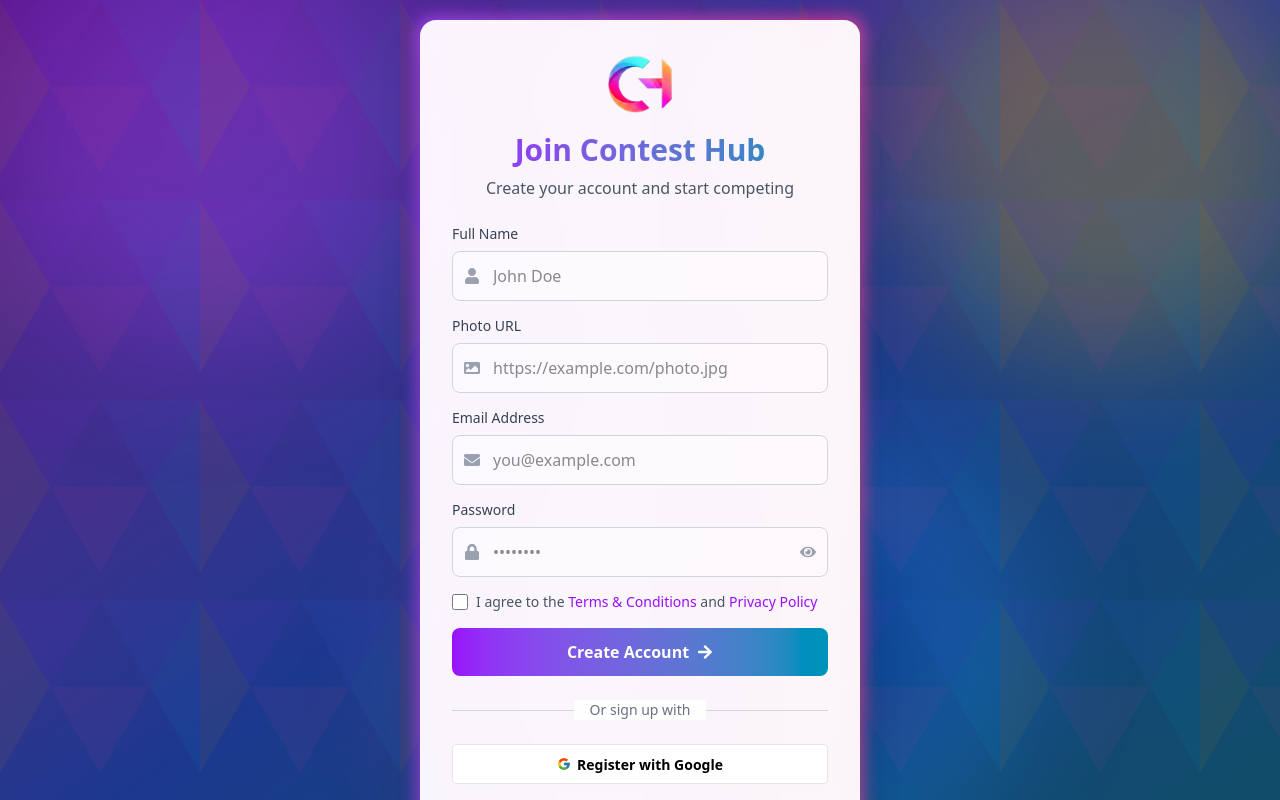
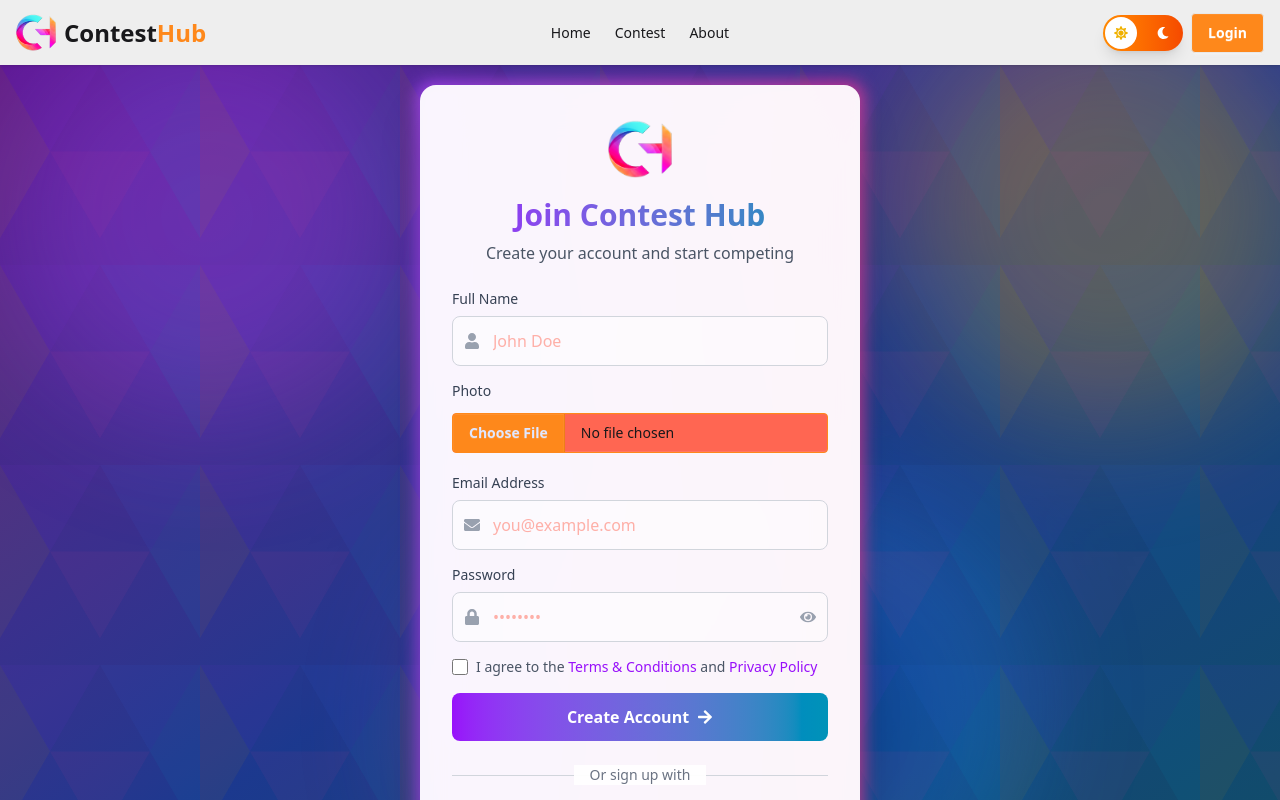
Before and after one commit to rashel-dev/ContestHub-client, a React (Vite) app: page /register in a window 1280 px wide. Shown: the top 800 px of the page. Built offline with nearby package versions, Linux system fonts and the light colour scheme; no server answers.

Commit message:
feat: add functionality for upload user image to imgbb and get the image url then send the user name and image url to the firebase and than show the user name and image in the UI

```diff
--- a/src/Components/Shared/Footer.jsx
+++ b/src/Components/Shared/Footer.jsx
@@ -8,7 +8,7 @@ const Footer = () => {
     const currentYear = new Date().getFullYear();
 
     return (
-        <footer className="bg-base-200 mt-20">
+        <footer className="bg-base-200">
             {/* Main Footer Content */}
             <div className="max-w-7xl mx-auto px-4 py-12">
                 <div className="grid grid-cols-1 md:grid-cols-2 lg:grid-cols-4 gap-8">
--- a/src/Components/Shared/Navbar.jsx
+++ b/src/Components/Shared/Navbar.jsx
@@ -65,7 +65,7 @@ const Navbar = () => {
     );
 
     return (
-        <div className="navbar bg-base-100 shadow-sm px-4 sticky top-0 z-50">
+        <div className="navbar bg-base-300 shadow-sm px-4 sticky top-0 z-50 ">
             <div className="navbar-start">
                 <div className="dropdown">
                     <div tabIndex={0} role="button" className="btn btn-ghost lg:hidden">
--- a/src/Context/AuthProvider.jsx
+++ b/src/Context/AuthProvider.jsx
@@ -1,6 +1,6 @@
 import React, { useEffect, useState } from "react";
 import { AuthContext } from "../Context/AuthContext";
-import { createUserWithEmailAndPassword, GoogleAuthProvider, onAuthStateChanged, signInWithEmailAndPassword, signInWithPopup, signOut } from "firebase/auth";
+import { createUserWithEmailAndPassword, GoogleAuthProvider, onAuthStateChanged, signInWithEmailAndPassword, signInWithPopup, signOut, updateProfile } from "firebase/auth";
 import { auth } from "../Firebase/firebase.init";
 const googleProvider = new GoogleAuthProvider();
 
@@ -32,6 +32,11 @@ const AuthProvider = ({ children }) => {
         return signOut(auth);
     };
 
+    //update user profile
+    const updateUserProfile = (profile) => {
+        return updateProfile(auth.currentUser, profile);
+    }
+
 
     //observe current user
     useEffect(() => {
@@ -54,6 +59,8 @@ const AuthProvider = ({ children }) => {
         registerUser,
         signInUser,
         logOut,
+        updateUserProfile,
+
     };
 
     return <AuthContext value={authInfo}>{children}</AuthContext>;
--- a/src/Layout/AuthLayout.jsx
+++ b/src/Layout/AuthLayout.jsx
@@ -1,10 +1,14 @@
 import React from 'react';
 import { Outlet } from 'react-router';
+import Navbar from '../Components/Shared/Navbar';
+import Footer from '../Components/Shared/Footer';
 
 const AuthLayout = () => {
     return (
         <div>
+            <Navbar></Navbar>
             <Outlet></Outlet>
+            <Footer></Footer>
         </div>
     );
 };
--- a/src/Pages/Auth/Register.jsx
+++ b/src/Pages/Auth/Register.jsx
@@ -1,18 +1,18 @@
 import React, { useState } from "react";
-import { FaUser, FaEnvelope, FaLock, FaEye, FaEyeSlash, FaImage, FaTrophy, FaArrowRight, FaGoogle } from "react-icons/fa";
+import { FaUser, FaEnvelope, FaLock, FaEye, FaEyeSlash, FaArrowRight } from "react-icons/fa";
 import logoImg from "../../assets/logo.PNG";
 import { Link, useNavigate } from "react-router";
 import { useForm } from "react-hook-form";
-import { FcGoogle } from "react-icons/fc";
 import SocialLogin from "../../Components/ui/SocialLogin";
 import useAuth from "../../Hooks/useAuth";
 import { toast } from "react-toastify";
+import axios from "axios";
 
 export default function RegisterPage() {
     const [showPassword, setShowPassword] = useState(false);
     const [isHovered, setIsHovered] = useState(false);
     const navigate = useNavigate();
-    const { registerUser } = useAuth();
+    const { registerUser, updateUserProfile } = useAuth();
 
     const {
         register,
@@ -22,11 +22,38 @@ export default function RegisterPage() {
 
     const handleRegistration = (data) => {
         const { email, password } = data;
+
         registerUser(email, password)
             .then((result) => {
-                console.log(result.user);
-                toast.success("Account created successfully");
-                navigate("/");
+                console.log(result);
+
+                //1. get the photo file by react hook form
+                const profileImage = data.photo[0];
+
+                //2. prepare form data for uploading image to imgbb
+                const formData = new FormData();
+                formData.append("image", profileImage);
+
+                //3. upload image to imgbb server
+                axios.post(`https://api.imgbb.com/1/upload?key=${import.meta.env.VITE_IMAGE_HOST_KEY}`, formData).then((res) => {
+                    console.log(res.data);
+
+                    //4. update user profile with name and photoURL
+                    const userProfile = {
+                        displayName: data.name,
+                        photoURL: res.data.data.url,
+                    };
+                    updateUserProfile(userProfile)
+                    .then(() => {
+                        toast.success("Account created successfully");
+                        navigate("/");
+                    })
+                    .catch((error) => {
+                        // console.log(error);
+                        toast.error(error.message);
+                    })
+                });
+
             })
             .catch((error) => {
                 if (error.code === "auth/email-already-in-use") {
@@ -105,7 +132,7 @@ export default function RegisterPage() {
                                     <input
                                         type="text"
                                         {...register("name", { required: true })}
-                                        className="w-full pl-10 pr-3 py-3 border border-gray-300 rounded-lg focus:ring-2 focus:ring-purple-500 focus:border-transparent transition-all duration-300 bg-white/50"
+                                        className="w-full text-accent pl-10 pr-3 py-3 border border-gray-300 rounded-lg focus:ring-2 focus:ring-purple-500 focus:border-transparent transition-all duration-300 bg-white/50"
                                         placeholder="John Doe"
                                     />
                                 </div>
@@ -117,18 +144,10 @@ export default function RegisterPage() {
                             {/* Photo URL Field */}
                             <div className="relative group">
                                 <label htmlFor="photoURL" className="block text-sm font-medium text-gray-700 mb-2">
-                                    Photo URL
+                                    Photo
                                 </label>
                                 <div className="relative h-12 flex items-center">
-                                    <div className="absolute left-3 text-gray-400">
-                                        <FaImage className="text-gray-400 group-focus-within:text-purple-500 transition-colors" />
-                                    </div>
-                                    <input
-                                        type="url"
-                                        {...register("photoURL", { required: true })}
-                                        className="w-full pl-10 pr-3 py-3 border border-gray-300 rounded-lg focus:ring-2 focus:ring-purple-500 focus:border-transparent transition-all duration-300 bg-white/50"
-                                        placeholder="https://example.com/photo.jpg"
-                                    />
+                                    <input type="file" {...register("photo", { required: true })} className="file-input file-input-primary bg-accent w-full" />
                                 </div>
                                 {errors.photoURL?.type === "required" && <p className="text-red-500">Photo is required.</p>}
                             </div>
@@ -145,7 +164,7 @@ export default function RegisterPage() {
                                     <input
                                         type="email"
                                         {...register("email", { required: true })}
-                                        className="block w-full pl-10 pr-3 py-3 border border-gray-300 rounded-lg focus:ring-2 focus:ring-purple-500 focus:border-transparent transition-all duration-300 bg-white/50"
+                                        className="block text-accent w-full pl-10 pr-3 py-3 border border-gray-300 rounded-lg focus:ring-2 focus:ring-purple-500 focus:border-transparent transition-all duration-300 bg-white/50"
                                         placeholder="you@example.com"
                                     />
                                 </div>
@@ -164,7 +183,7 @@ export default function RegisterPage() {
                                     <input
                                         type={showPassword ? "text" : "password"}
                                         {...register("password", { required: true, minLength: 6, pattern: /^(?=.*[A-Z])(?=.*[a-z])(?=.*\d)(?=.*[^A-Za-z0-9]).+$/ })}
-                                        className="block w-full pl-10 pr-12 py-3 border border-gray-300 rounded-lg focus:ring-2 focus:ring-purple-500 focus:border-transparent transition-all duration-300 bg-white/50"
+                                        className="block text-accent w-full pl-10 pr-12 py-3 border border-gray-300 rounded-lg focus:ring-2 focus:ring-purple-500 focus:border-transparent transition-all duration-300 bg-white/50"
                                         placeholder="••••••••"
                                     />
                                     <button
```
